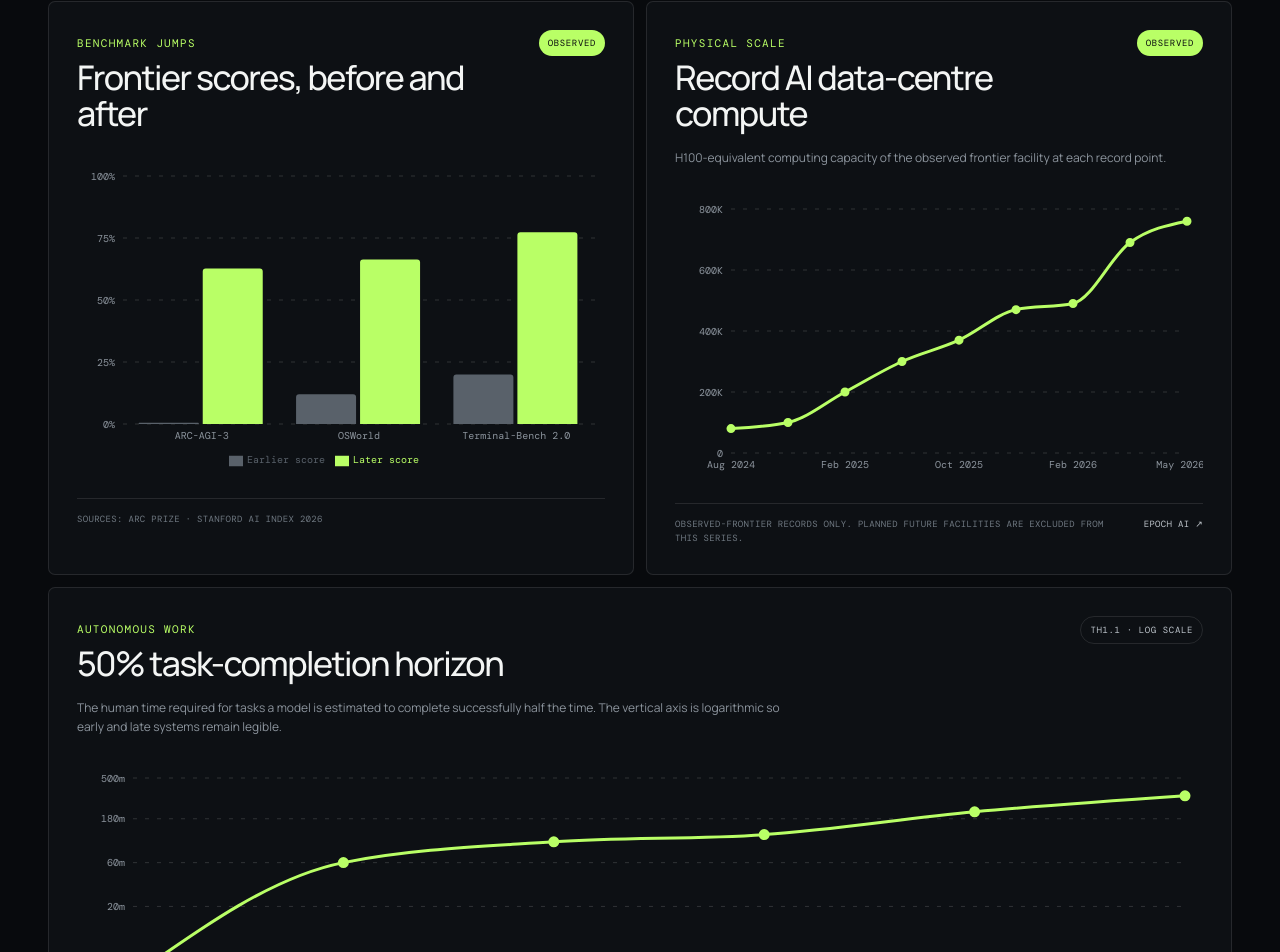
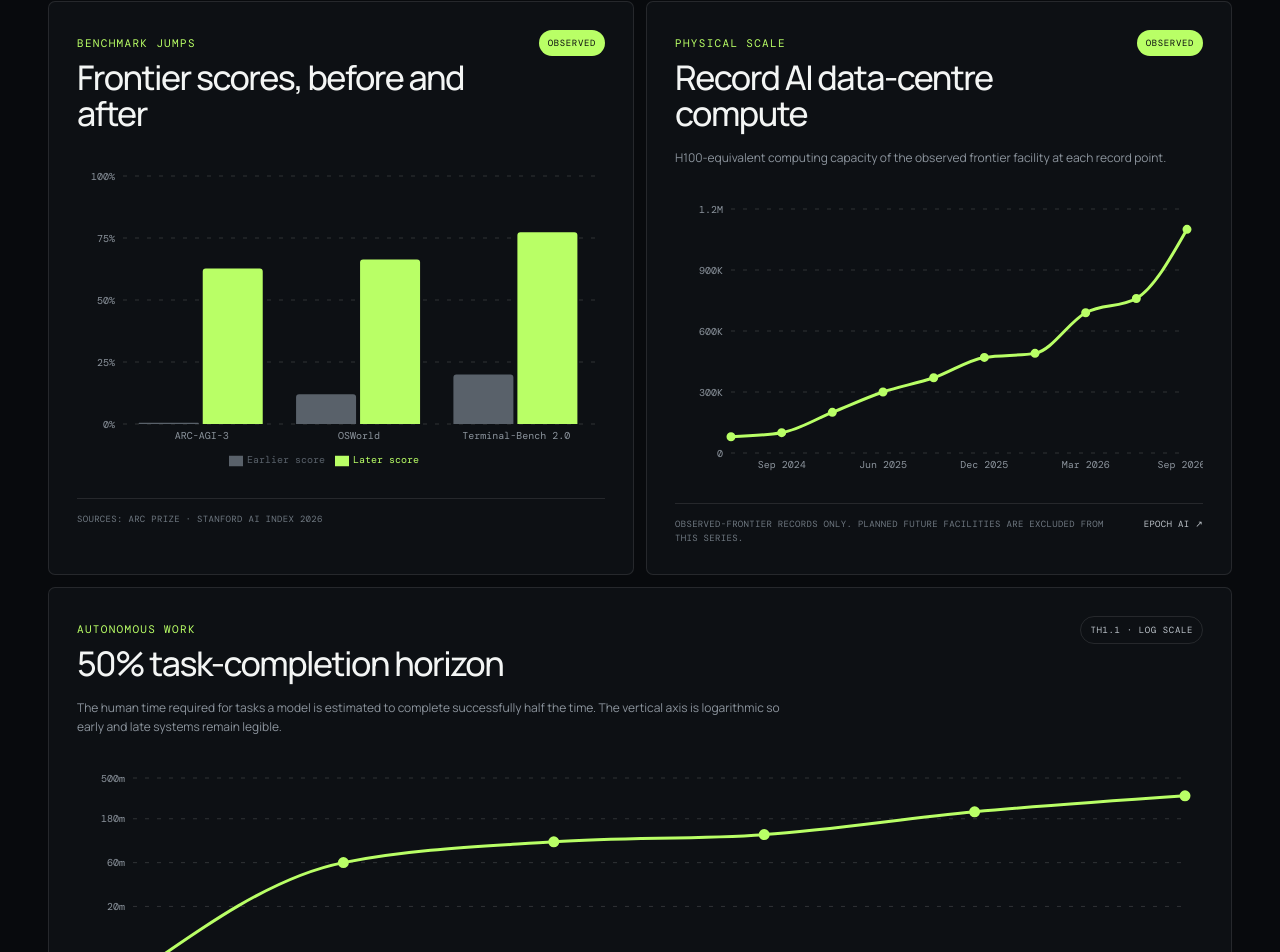
Before and after one commit to rcampbell30/The-Intelligence-curve-, a React (Vite) app: page / in a window 1280 px wide. Shown: the part 3900-4852 px from the top of the page. Built offline with nearby package versions, Linux system fonts and the light colour scheme; a web font is replaced by a local one.

Commit message:
Expand progress datasets for section pages

```diff
--- a/src/data/progress.ts
+++ b/src/data/progress.ts
@@ -51,6 +51,16 @@ export const dataCenterFrontier = [
   { date: 'Feb 2026', h100e: 490000, label: 'Meta Prometheus' },
   { date: 'Mar 2026', h100e: 690000, label: 'Anthropic–Amazon New Carlisle' },
   { date: 'May 2026', h100e: 760000, label: 'Meta Prometheus' },
+  { date: 'Sep 2026', h100e: 1100000, label: 'xAI Colossus 2' },
+]
+
+export const dataCenterPower = [
+  { date: 'Aug 2024', mw: 237, label: 'Google Papillion' },
+  { date: 'Feb 2025', mw: 278, label: 'Colossus 1' },
+  { date: 'Jun 2025', mw: 398, label: 'Anthropic–Amazon New Carlisle' },
+  { date: 'Dec 2025', mw: 626, label: 'Anthropic–Amazon New Carlisle' },
+  { date: 'Mar 2026', mw: 910, label: 'Anthropic–Amazon New Carlisle' },
+  { date: 'Jun 2026', mw: 946, label: 'xAI Colossus 2' },
 ]
 
 export const timeHorizonModels = [
@@ -62,11 +72,67 @@ export const timeHorizonModels = [
   { model: 'Claude Opus 4.5', minutes: 320 },
 ]
 
+export const timelineMilestones = [
+  {
+    date: 'Aug 2024',
+    category: 'Scaling',
+    title: 'Observed data-centre compute frontier reaches ~80k H100e',
+    detail: 'Google Papillion begins the record series used in the site’s physical-scale chart.',
+    source: 'Epoch AI',
+    sourceUrl: 'https://epoch.ai/data-insights/largest-data-center-compute',
+  },
+  {
+    date: 'Sep 2024',
+    category: 'Capability',
+    title: 'Reasoning-model era begins in the ECI trend',
+    detail: 'Epoch measures the reasoning-model frontier from the arrival of o1-mini and o1-preview.',
+    source: 'Epoch AI',
+    sourceUrl: 'https://epoch.ai/data-insights/eci-frontier-trend',
+  },
+  {
+    date: 'Jan 2026',
+    category: 'Agents',
+    title: 'METR releases Time Horizon 1.1',
+    detail: 'The post-2023 50% task-horizon trend is estimated to double every 130.8 days.',
+    source: 'METR',
+    sourceUrl: 'https://metr.org/blog/2026-1-29-time-horizon-1-1/',
+  },
+  {
+    date: 'Jun 2026',
+    category: 'Scaling',
+    title: 'Observed data-centre power frontier reaches ~946 MW',
+    detail: 'xAI Colossus 2 becomes the observed record-holder in Epoch’s frontier-power series.',
+    source: 'Epoch AI',
+    sourceUrl: 'https://epoch.ai/data-insights/frontier-data-center-power',
+  },
+  {
+    date: 'Sep 2026',
+    category: 'Capability',
+    title: 'Reasoning-model ECI frontier measured at +14 points/year',
+    detail: 'Epoch reports a faster frontier trend after reasoning models arrived than for non-reasoning systems.',
+    source: 'Epoch AI',
+    sourceUrl: 'https://epoch.ai/data-insights/eci-frontier-trend',
+  },
+  {
+    date: 'Sep 2026',
+    category: 'Benchmarks',
+    title: 'Astra reaches 62.7% on ARC-AGI-3 standard harness',
+    detail: 'The provider-adapter configuration reaches 99.9%; the site keeps the two harnesses visibly separate.',
+    source: 'ARC Prize',
+    sourceUrl: 'https://arcprize.org/blog/astra',
+  },
+]
+
 export const evidenceSources = {
   dataCenters: {
     source: 'Epoch AI',
-    sourceUrl: 'https://epoch.ai/data-insights/largest-data-center-compute',
+    sourceUrl: 'https://epoch.ai/trends',
     note: 'Observed-frontier records only. Planned future facilities are excluded from this series.',
+  },
+  dataCenterPower: {
+    source: 'Epoch AI',
+    sourceUrl: 'https://epoch.ai/data-insights/frontier-data-center-power',
+    note: 'Observed power records only; Epoch estimates a 10-month doubling time from six historical record events.',
   },
   timeHorizon: {
     source: 'METR · Time Horizon 1.1',
```
